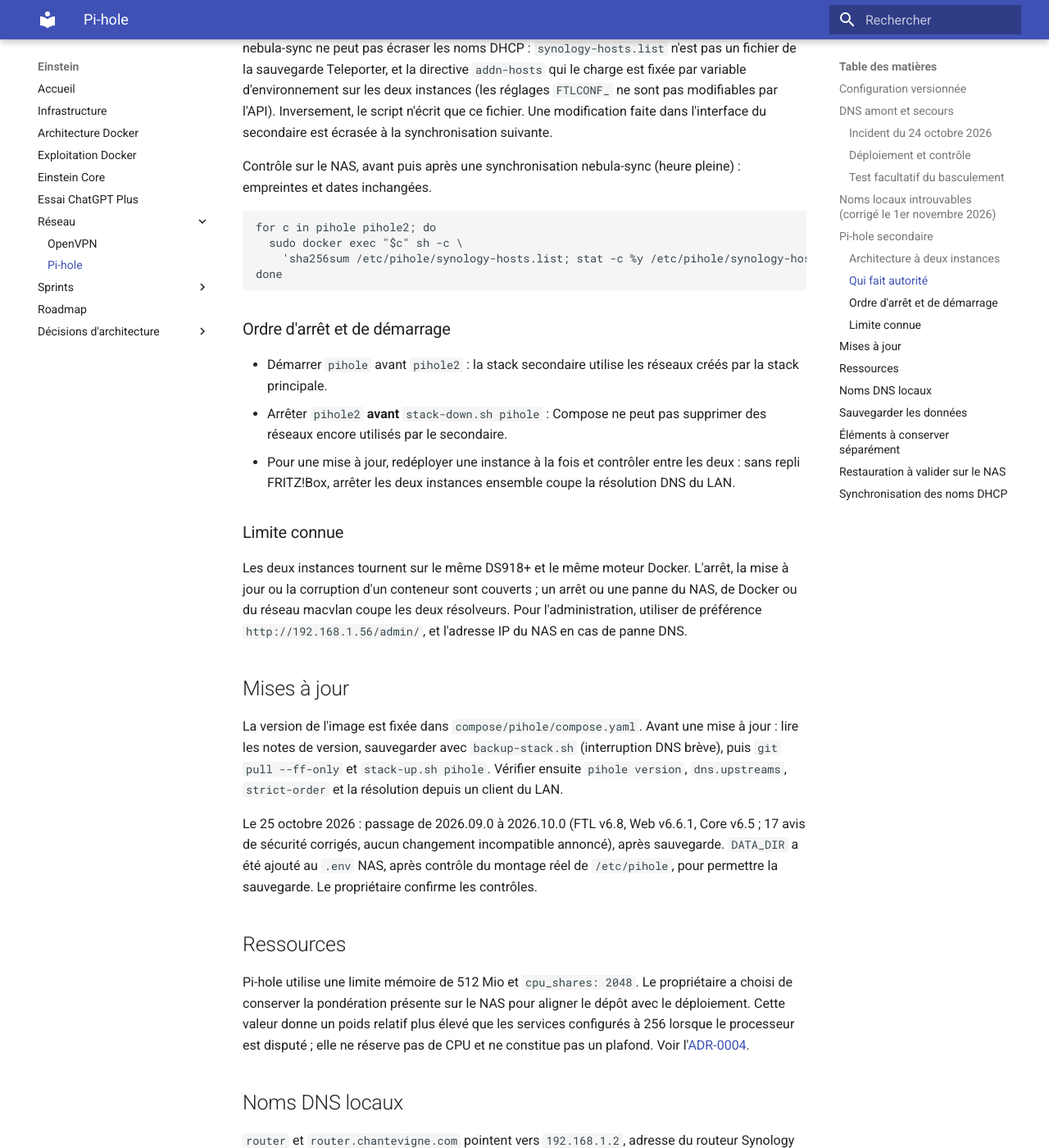
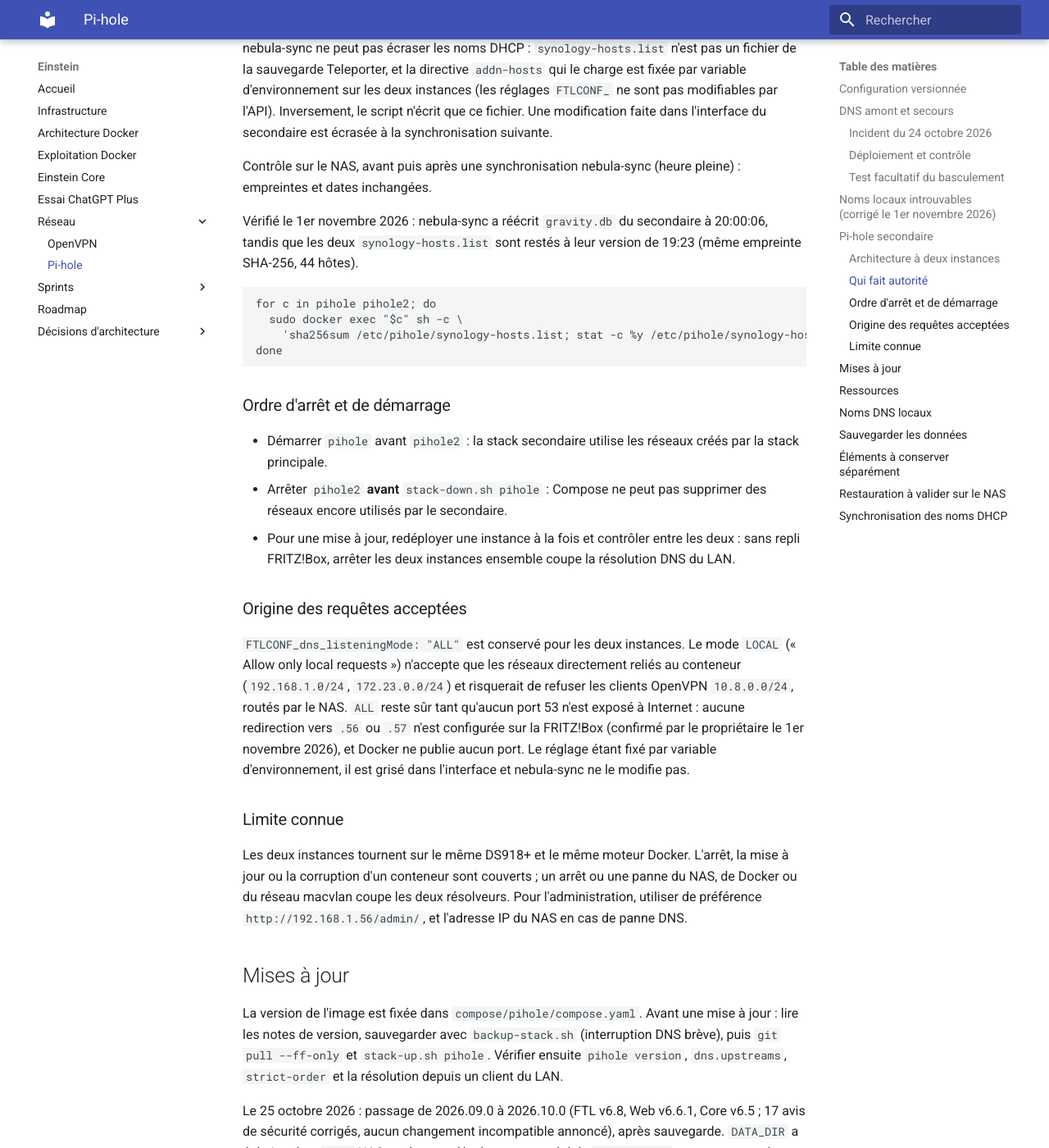
Before and after one commit to asanchez74/Einstein, an MkDocs documentation site: the page built from docs/pihole-operations.md, in a window 1280 px wide and 1400 px high, scrolled down 4642 px. Shown: the whole window at 82% size. Built offline with MkDocs 1.6.1 and Material for MkDocs 9.7.7, drawn with Linux system fonts in a browser that asks for light colours; some of the changed text lies outside the part shown.

Commit message:
docs: consigner la validation de la synchro DHCP vers les deux Pi-hole
Tâche DSM en code 0 avec le nouveau script, test d'échec en code 1,
réponses dig identiques sur .56 et .57, et noms DHCP intacts après le
passage horaire de nebula-sync. Justifie le maintien de
dns.listeningMode=ALL (clients OpenVPN routés, aucun port 53 exposé) et
signale que les journaux du Planificateur recopient les commandes.

Co-Authored-By: Claude Opus 5.5 <noreply@anthropic.com>

````diff
--- a/docs/pihole-operations.md
+++ b/docs/pihole-operations.md
@@ -208,6 +208,10 @@ secondaire est écrasée à la synchronisation suivante.
 Contrôle sur le NAS, avant puis après une synchronisation nebula-sync
 (heure pleine) : empreintes et dates inchangées.
 
+Vérifié le 1er novembre 2026 : nebula-sync a réécrit `gravity.db` du
+secondaire à 20:00:06, tandis que les deux `synology-hosts.list` sont
+restés à leur version de 19:23 (même empreinte SHA-256, 44 hôtes).
+
 ```bash
 for c in pihole pihole2; do
   sudo docker exec "$c" sh -c \
@@ -224,6 +228,18 @@ done
 - Pour une mise à jour, redéployer une instance à la fois et contrôler entre
   les deux : sans repli FRITZ!Box, arrêter les deux instances ensemble coupe
   la résolution DNS du LAN.
+
+### Origine des requêtes acceptées
+
+`FTLCONF_dns_listeningMode: "ALL"` est conservé pour les deux instances.
+Le mode `LOCAL` (« Allow only local requests ») n'accepte que les réseaux
+directement reliés au conteneur (`192.168.1.0/24`, `172.23.0.0/24`) et
+risquerait de refuser les clients OpenVPN `10.8.0.0/24`, routés par le NAS.
+`ALL` reste sûr tant qu'aucun port 53 n'est exposé à Internet : aucune
+redirection vers `.56` ou `.57` n'est configurée sur la FRITZ!Box
+(confirmé par le propriétaire le 1er novembre 2026), et Docker ne publie
+aucun port. Le réglage étant fixé par variable d'environnement, il est
+grisé dans l'interface et nebula-sync ne le modifie pas.
 
 ### Limite connue
 
@@ -363,3 +379,16 @@ les cinq minutes) exécute
 `/bin/sh /var/services/homes/tonio/Development/Einstein/scripts/sync-synology-dhcp-to-pihole.sh`
 sans variable : elle alimente les deux instances. Éviter une synchronisation
 concurrente pendant une restauration.
+
+Validé le 1er novembre 2026 après `git pull` du commit `1e7376f` : exécution
+DSM de 19:40:02 en code 0, puis journaux de 19:55 et 20:00 indiquant
+« aucun changement (44 hôtes) » pour `pihole` et `pihole2`. Test d'échec
+avec `PIHOLE_TARGETS="pihole absent"` : `pihole` traité, message
+`absent : conteneur introuvable` puis `en échec pour : absent`, code 1.
+Depuis le Mac, `dig` renvoie la même adresse sur `.56` et `.57` pour les
+hôtes DHCP contrôlés (`mac-mimi`, `ps5`, `iphone-tonio`, etc.).
+
+La sortie des tâches DSM est conservée dans le dossier d'enregistrement du
+Planificateur de tâches (`/volume1/Rapports Synology/Planificateur de tâches`).
+Ces journaux recopient la commande de chaque tâche : réserver ce dossier aux
+administrateurs et ne jamais placer de secret dans la commande d'une tâche.
````
